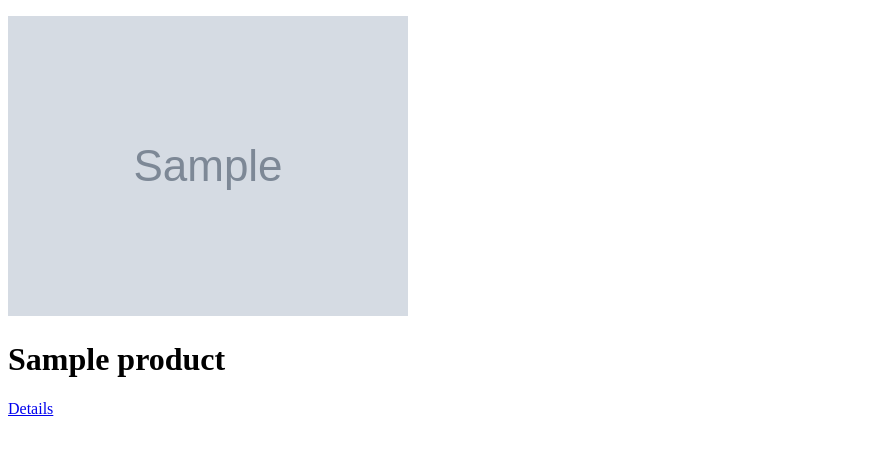
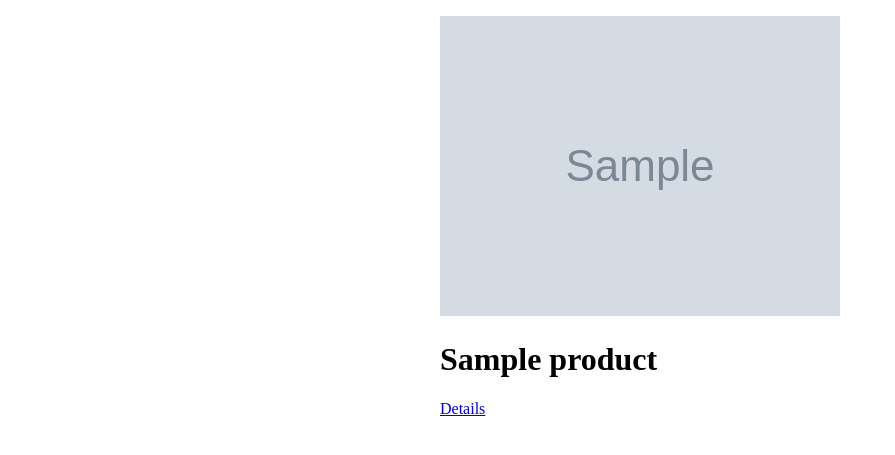
Before and after one commit to mszahan/dj_projects, a Django app: page / in a window 1280 px wide. Shown: the part 88-543 px from the top of the page, without its empty margins (0-895 px from the left). Run offline with Django 5.2, Linux system fonts and the light colour scheme; tables that the repository leaves empty hold one stand-in row (values such as "Sample post"); grey boxes marked "Sample" are stand-in pictures.

Commit message:
added minimal styles

```diff
--- a/food/static_files/css/style.css
+++ b/food/static_files/css/style.css
@@ -0,0 +1,6 @@
+.food-list {
+    display: flex;
+    gap: 1rem;
+    flex-wrap: wrap;
+    justify-content: center;
+}
--- a/food/templates/food_list.html
+++ b/food/templates/food_list.html
@@ -2,7 +2,7 @@
 
 
 {% block main %}
-
+<div class="food-list">
     {% for product in products %}
         <div class="product-container">
             <div class="image-container">
@@ -15,4 +15,6 @@
         </div>
     {% endfor %}
 
+</div>
+
 {% endblock main %}
```
Lines whose indentation alone changed are shown as unchanged.
